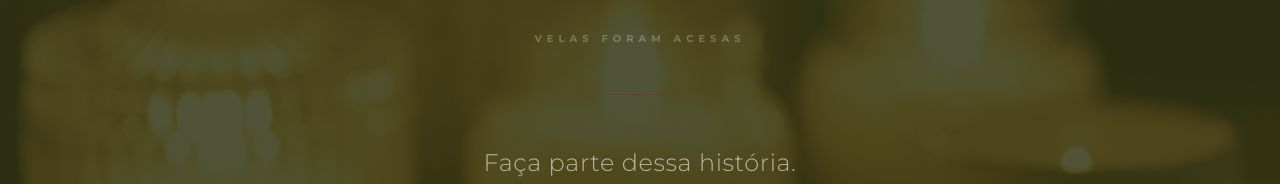
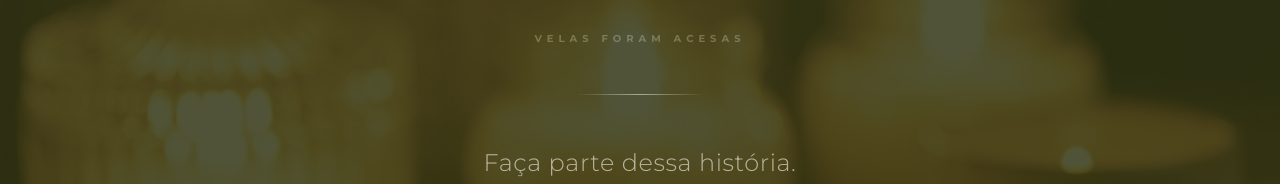
Before and after one commit to MarceloBastosDev/casa-oro-landing, a Next.js app: page / in a window 1280 px wide. Shown: the part 7098-7282 px from the top of the page. Built offline with nearby package versions, Linux system fonts and the light colour scheme.

Commit message:
Update divider line color in CandleAtmosphere to cream

```diff
--- a/src/components/CandleAtmosphere.tsx
+++ b/src/components/CandleAtmosphere.tsx
@@ -69,7 +69,7 @@ export default function CandleAtmosphere() {
           initial={{ scaleY: 0 }}
           animate={isInView ? { scaleY: 1 } : {}}
           transition={{ duration: 0.9, delay: 0.5 }}
-          className="h-px w-32 bg-gradient-to-r from-transparent via-terracotta to-transparent mx-auto mb-12"
+          className="h-px w-32 bg-gradient-to-r from-transparent via-cream/60 to-transparent mx-auto mb-12"
         />
 
         {/* CTA */}
```
